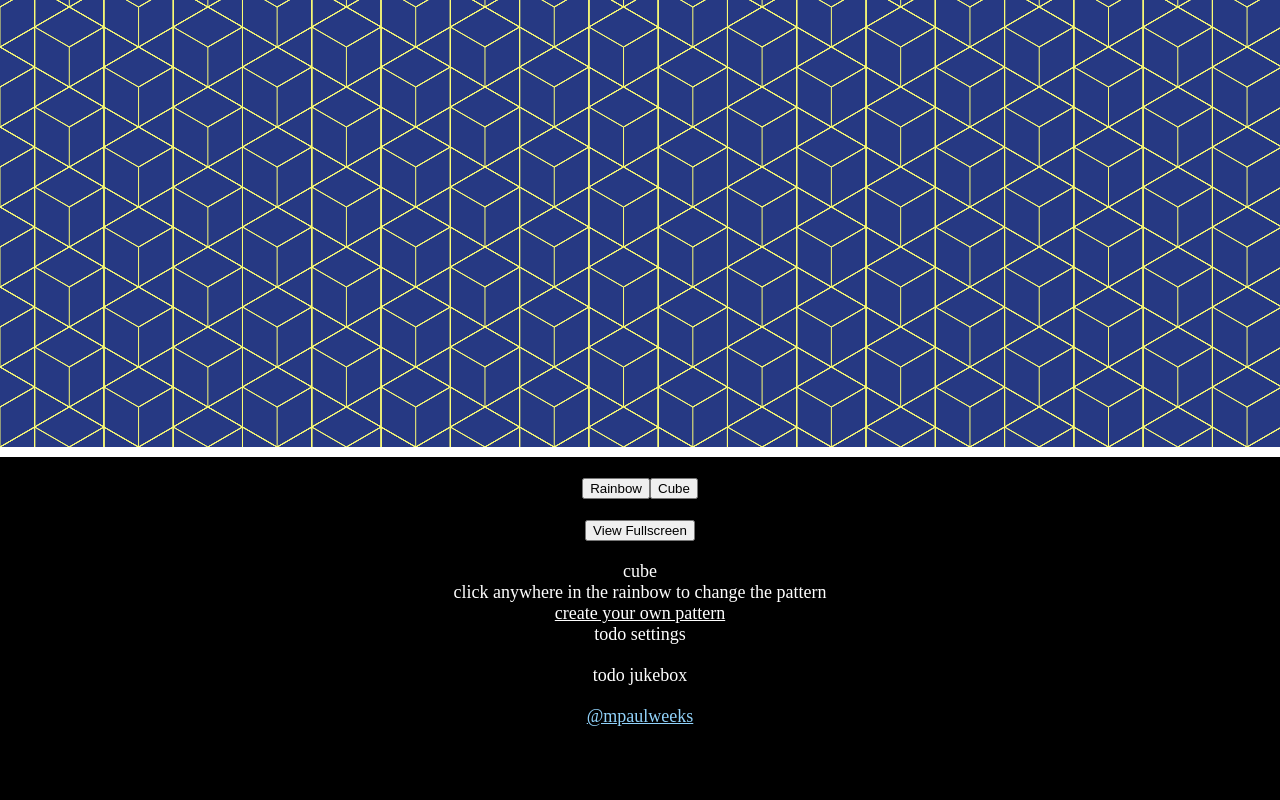
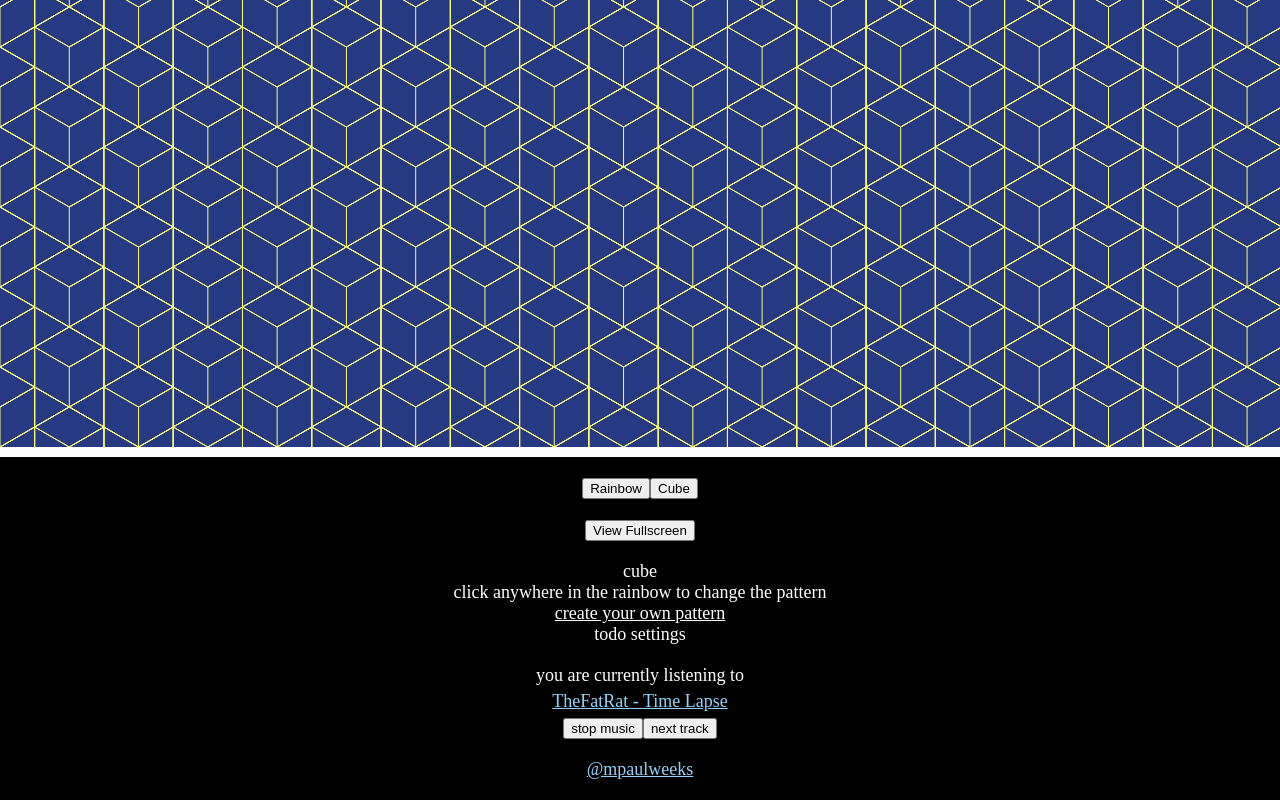
Before and after one commit to mpaulweeks/vibe, a React (Create React App) app in the folder vibe-app/: page / in a window 1280 px wide. Shown: the part 353-1153 px from the top of the page. Before the commit the page ends 1100 px from the top, so only its background shows below. Built offline with nearby package versions, Linux system fonts and the light colour scheme; the HTML template or start-up script is replaced by a standard one.

Commit message:
jukebox working

```diff
--- /dev/null
+++ b/vibe-app/src/lib/Audio.js
@@ -0,0 +1,79 @@
+
+class AudioTrack {
+  constructor(path, filename, description, url){
+    this.path = path;
+    this.filename = filename;
+    this.description = description;
+    this.url = url;
+    this.src = this.path + '/' + this.filename;
+  }
+}
+
+const COOKIE_MUTE = 'audioMuted';
+const COOKIE_SONG = 'audioTrack';
+
+class AudioManager {
+  constructor(tracks){
+    this.tracks = tracks;
+    this.index = 1;
+
+    this.jukeboxPlaying = true;
+    // var jukeboxPlaying = getCookie(COOKIE_MUTE) === "false";
+    // if (window.location.href.includes("file://")){
+    //   jukeboxPlaying = false;
+    // }
+  }
+  loadTrack(filename){
+    const { tracks } = this;
+
+    var toLoad = tracks[0];
+    for (var i = 0; i < tracks.length; i++){
+      var currTitle = tracks[i].filename;
+      if (currTitle === filename){
+        toLoad = tracks[i];
+        this.index = i;
+      }
+    }
+    console.log(toLoad);
+    // setCookie(COOKIE_SONG, toLoad.filename, 7);
+  }
+  togglePlay(){
+    this.jukeboxPlaying = !this.jukeboxPlaying;
+  }
+  nextTrack(){
+    const { tracks, index } = this;
+    const newIndex = (index + 1 + tracks.length) % tracks.length;
+    this.loadTrack(tracks[newIndex].filename);
+  }
+  getData(){
+    return {
+      ...this.tracks[this.index],
+      isPlaying: this.jukeboxPlaying,
+    }
+  }
+}
+
+const tracks = [
+  new AudioTrack(
+    'https://s3.amazonaws.com/vibe.mpaulweeks.com/music',
+    'FIRSTAID_VibeWithYou.mp3',
+    'FIRSTAID - Vibe With You',
+    'https://first-aid.bandcamp.com/album/nostalgic-falling-down'
+  ),
+  new AudioTrack(
+    'https://s3.amazonaws.com/vibe.mpaulweeks.com/music',
+    'TheFatRat_TimeLapse.mp3',
+    'TheFatRat - Time Lapse',
+    'https://lnk.to/tfrtimelapse'
+  ),
+  new AudioTrack(
+    'https://s3.amazonaws.com/vibe.mpaulweeks.com/music',
+    'Justice_CloseCall.mp3',
+    'Justice - Close Call',
+    'https://itunes.apple.com/us/album/woman/id1151157609'
+  ),
+];
+
+const Audio = new AudioManager(tracks);
+
+export default Audio;
--- a/vibe-app/src/view/Footer.js
+++ b/vibe-app/src/view/Footer.js
@@ -1,5 +1,7 @@
 import React from 'react';
 import styled from 'styled-components';
+
+import Jukebox from './Jukebox';
 
 const FooterContainer = styled.div`
   border-top: 10px solid white;
@@ -51,9 +53,6 @@ const SettingsRight = styled.div`
 const SettingsSelect = styled.div`
   width: 50px;
 `;
-const SongTitle = styled.div`
-  padding: 5px 0px;
-`;
 
 class Footer extends React.Component {
   constructor(props){
@@ -102,7 +101,7 @@ class Footer extends React.Component {
           todo settings
         </Row>
         <Row>
-          todo jukebox
+          <Jukebox></Jukebox>
         </Row>
         <Row>
           <a href="https://twitter.com/mpaulweeks">@mpaulweeks</a>
--- /dev/null
+++ b/vibe-app/src/view/Jukebox.js
@@ -0,0 +1,49 @@
+import React from 'react';
+import styled from 'styled-components';
+
+import Audio from '../lib/Audio';
+
+const JukeboxContainer = styled.div`
+`;
+const SongTitle = styled.div`
+  padding: 5px 0px;
+`;
+const AudioElm = styled.audio`
+  display: none;
+`;
+
+class Jukebox extends React.Component {
+  toggle() {
+    Audio.togglePlay();
+    this.forceUpdate();
+  }
+  next() {
+    Audio.nextTrack();
+    this.forceUpdate();
+  }
+  render() {
+    const data = Audio.getData();
+    return (
+      <JukeboxContainer>
+        { data.isPlaying && (
+          <AudioElm src={ data.src } autoPlay loop></AudioElm>
+        )}
+
+        <div>you are currently listening to</div>
+        <SongTitle>
+          <a target="_blank" href={ data.url }>{ data.description }</a>
+        </SongTitle>
+        <div>
+          <button onClick={() => this.toggle()}>
+            { data.isPlaying ? 'stop music' : 'play music' }
+          </button>
+          <button onClick={() => this.next()}>
+            next track
+          </button>
+        </div>
+      </JukeboxContainer>
+    );
+  }
+}
+
+export default Jukebox;
```
